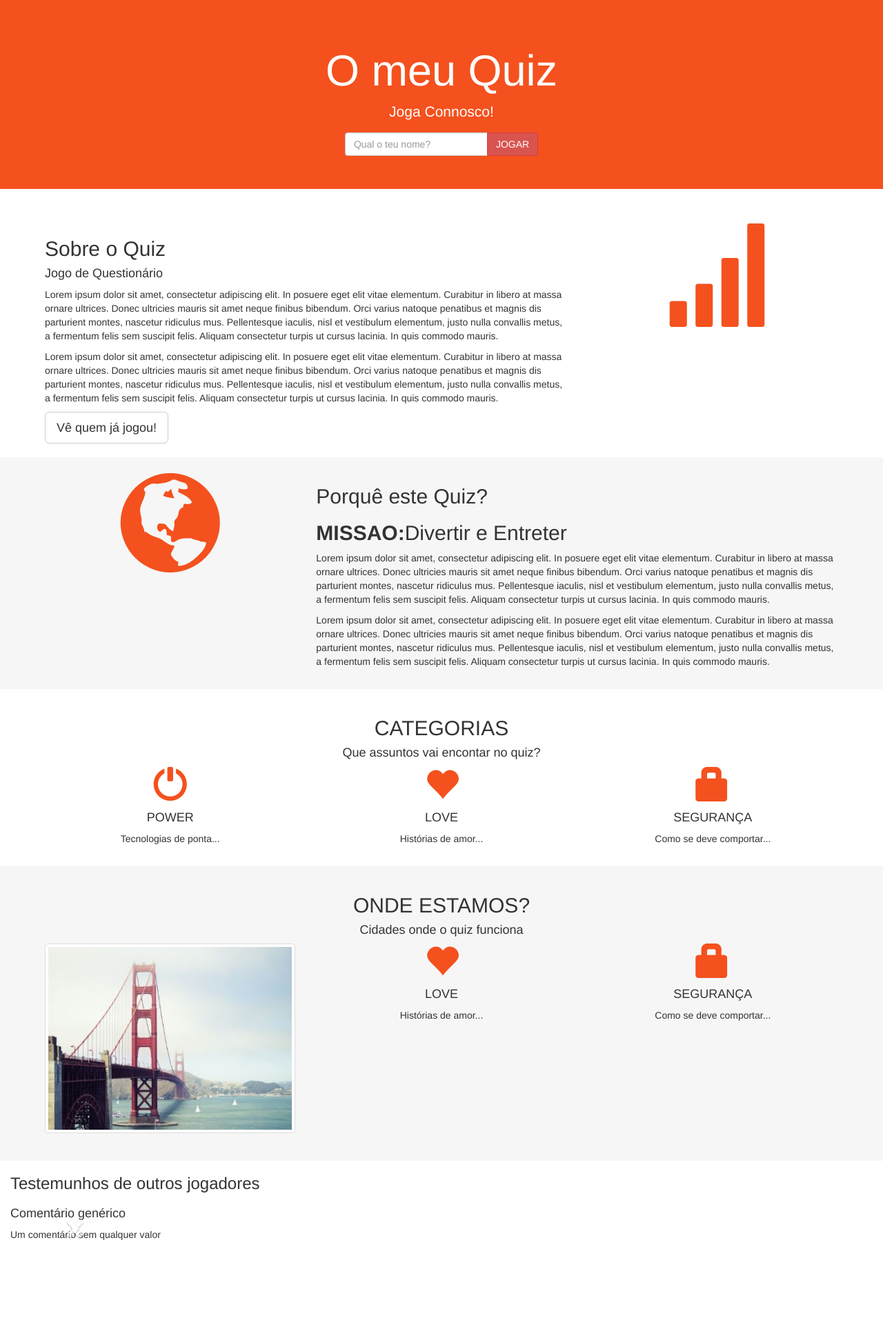
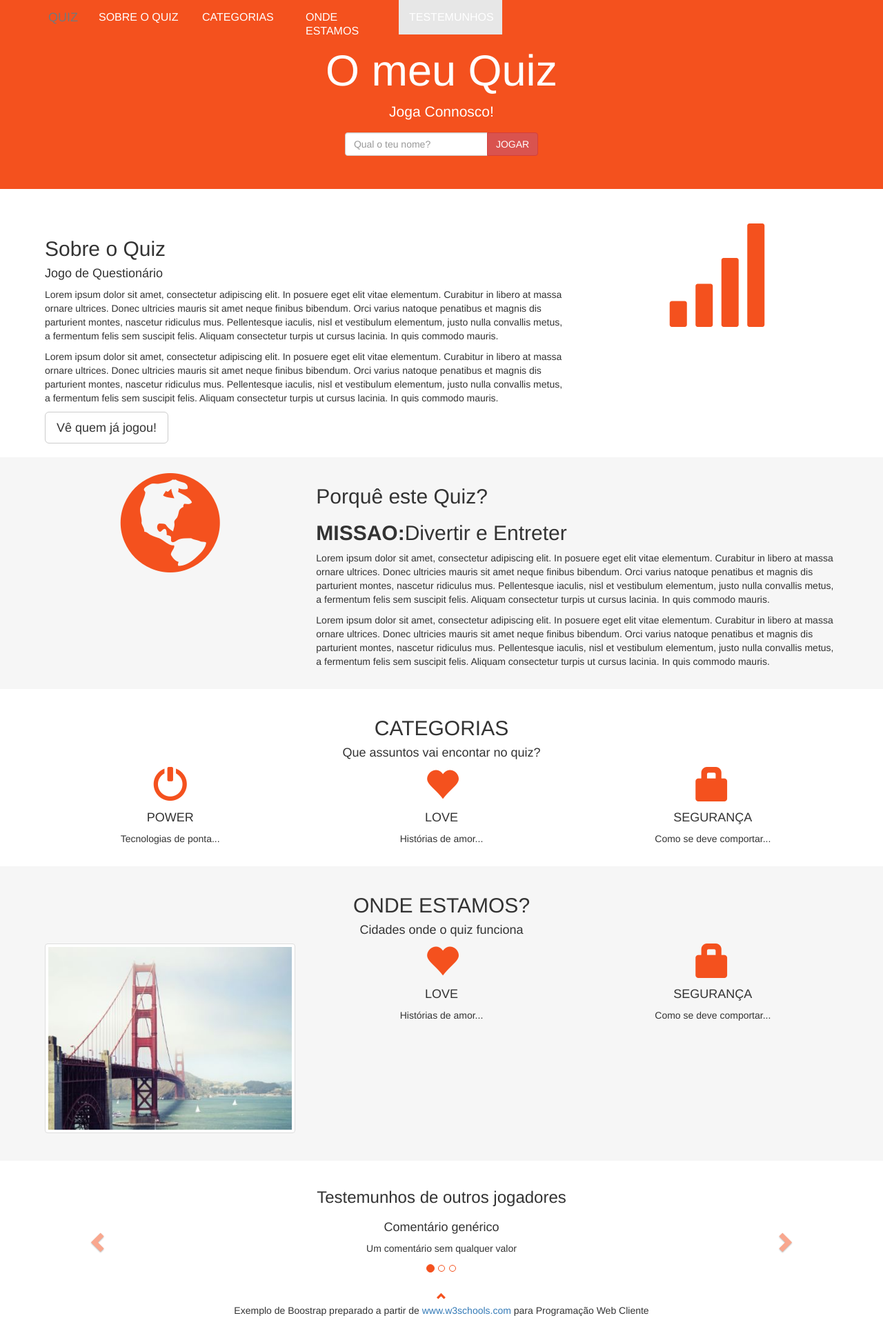
Before and after one commit to goncaloxavier/psi_pweb_pl2-master, a plain HTML site: page Ficha 5/F5.html in a window 1280 px wide. Shown: the whole page at 69% size. Before the commit the page ends 1810 px from the top, so only its background shows below. Drawn offline with nearby package versions, Linux system fonts and the light colour scheme.

Commit message:
added ficha 5

```diff
--- a/Ficha 5/F5.css
+++ b/Ficha 5/F5.css
@@ -24,3 +24,49 @@
 .bg-grey{
     background-color: #f6f6f6;
 }
+
+.carousel-indicators li{
+    border-color: #f4511e;
+}
+
+.carousel-indicators li.active{
+    background-color: #f4511e;
+}
+
+.carousel-indicators{
+    bottom: -30px;
+}
+
+.carousel-control.left, .carousel-control.right{
+    color: #f4511e;
+    background-image: none;
+}
+
+#icon-to-top{
+    color: #f4511e;
+}
+
+.navbar{
+    background-color: #f4511e;
+    font-size: 16px !important;
+    line-height: 50px !important;
+    border: none;
+}
+
+#thatNavbar li{
+    width: 150px;
+}
+
+#thatNavbar ul{
+    list-style-type: none;
+}
+
+#thatNavbar li a:hover{
+    color: #f4511e;
+    background-color: white;
+    text-decoration: none;
+}
+
+#thatNavbar li a{
+    color: white;
+}
--- a/Ficha 5/F5.html
+++ b/Ficha 5/F5.html
@@ -9,7 +9,27 @@
     <script src="https://ajax.googleapis.com/ajax/libs/jquery/3.4.1/jquery.min.js"></script>
     <script src="https://maxcdn.bootstrapcdn.com/bootstrap/3.4.0/js/bootstrap.min.js"></script>
 </head>
-<body>
+<body id="topo" data-spy="scroll" data-target=".navbar">
+<nav class="navbar navbar-default navbar-fixed-top">
+    <div class="container">
+        <div class="navbar-header">
+            <button class="navbar-toggle" data-target="#thatNavbar" data-toggle="collapse">
+                <span class="icon-bar"></span>
+                <span class="icon-bar"></span>
+                <span class="icon-bar"></span>
+            </button>
+            <a class="navbar-brand" href="#">QUIZ</a>
+        </div>
+        <div class="navbar-collapse collapse" id="thatNavbar">
+            <ul class="nav navbar-nav">
+                <li><a href="#seccao-sobre-quiz">SOBRE O QUIZ</a></li>
+                <li><a href="#seccao_categorias">CATEGORIAS</a></li>
+                <li><a href="#seccao_onde">ONDE ESTAMOS</a></li>
+                <li><a href="#seccao_testemunhos">TESTEMUNHOS</a></li>
+            </ul>
+        </div>
+    </div>
+</nav>
 <div class="jumbotron text-center">
     <h1>O meu Quiz</h1>
     <p>Joga Connosco!</p>
@@ -22,7 +42,7 @@
         </div>
     </form>
 </div>
-<div class="container-fluid seccao">
+<div id="seccao-sobre-quiz" class="container-fluid seccao">
     <div class="col-sm-8">
         <h2>Sobre o Quiz</h2>
         <h4>Jogo de Questionário</h4>
@@ -38,7 +58,7 @@
         <span class="glyphicon glyphicon-signal logo-lg"></span>
     </div>
 </div>
-<div class="container-fluid seccao bg-grey">
+<div id="seccao-porque-quiz" class="container-fluid seccao bg-grey">
     <div class="col-sm-4 logo-container">
         <span class="glyphicon glyphicon-globe logo-lg"></span>
     </div>
@@ -53,7 +73,7 @@
         </p>
     </div>
 </div>
-<div class="container-fluid seccao text-center">
+<div id="seccao_categorias" class="container-fluid seccao text-center">
     <h2>CATEGORIAS</h2>
     <h4>Que assuntos vai encontar no quiz?</h4>
     <div class="col-sm-4 logo-container">
@@ -72,7 +92,7 @@
         <p>Como se deve comportar...</p>
     </div>
 </div>
-<div class="container-fluid seccao bg-grey text-center">
+<div id="seccao_onde" class="container-fluid seccao bg-grey text-center">
     <h2>ONDE ESTAMOS?</h2>
     <h4>Cidades onde o quiz funciona</h4>
     <div class="col-sm-4 logo-container">
@@ -91,7 +111,7 @@
         <p>Como se deve comportar...</p>
     </div>
 </div>
-<div class="container-fluid gb-grey">
+<div id="seccao_testemunhos" class="container-fluid seccao text-center">
     <h3>Testemunhos de outros jogadores</h3>
     <div id="that-carousel" class="carousel">
         <div class="carousel-inner" role="listbox">
@@ -113,13 +133,19 @@
             <li data-target="#that-carousel" data-slide-to="1"></li>
             <li data-target="#that-carousel" data-slide-to="2"></li>
         </ol>
-        <a class="carousel-control" href="#that-carousel" data-slide="prev">
+        <a class="carousel-control left" href="#that-carousel" data-slide="prev">
             <span class="glyphicon glyphicon-chevron-left"></span>
         </a>
-        <a class="carousel-control" href="#that-carousel" data-slide="next">
+        <a class="carousel-control right" href="#that-carousel" data-slide="next">
             <span class="glyphicon glyphicon-chevron-right"></span>
         </a>
     </div>
 </div>
+<footer class="container-fluid seccao text-center">
+    <a href="#topo">
+        <span id="icon-to-top" class="glyphicon glyphicon-chevron-up" role="button"></span>
+    </a>
+        <p>Exemplo de Boostrap preparado a partir de <a href="https://www.w3schools.com/">www.w3schools.com</a> para Programação Web Cliente</p>
+</footer>
 </body>
 </html>
```
